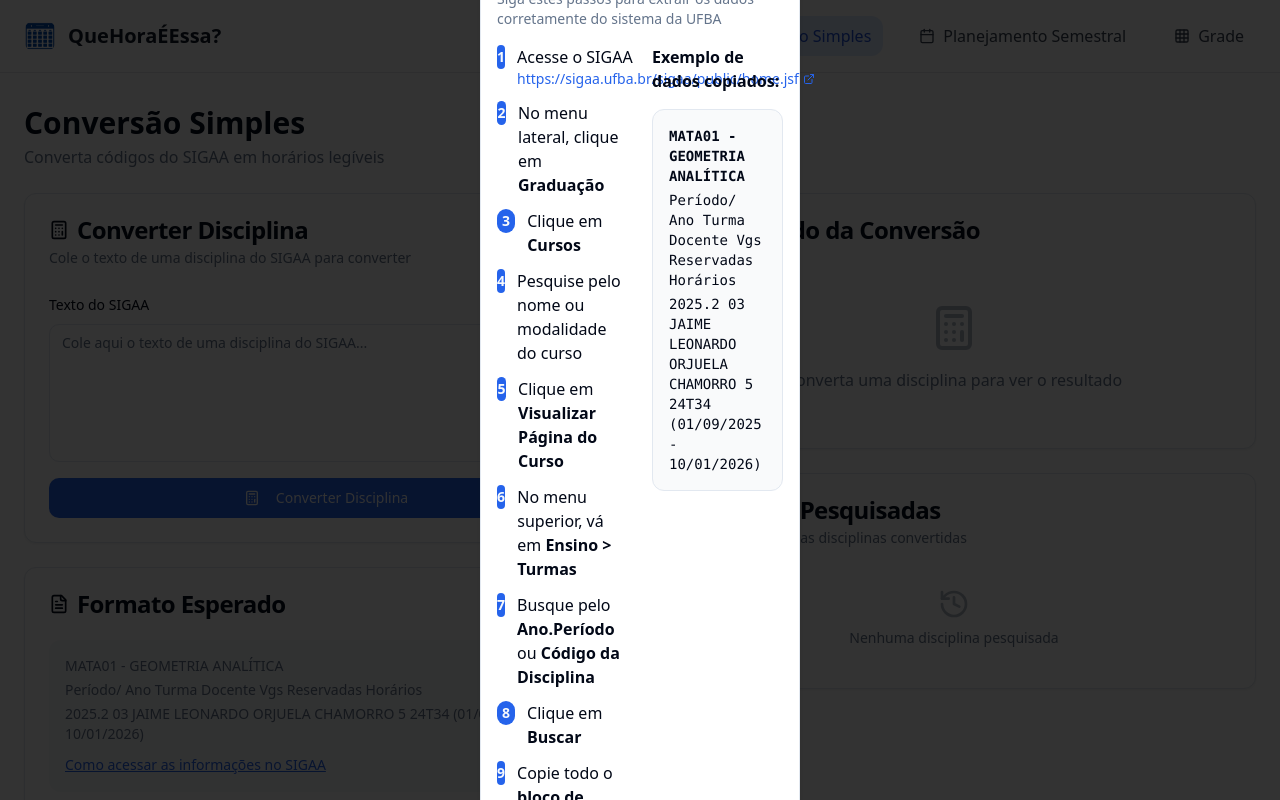
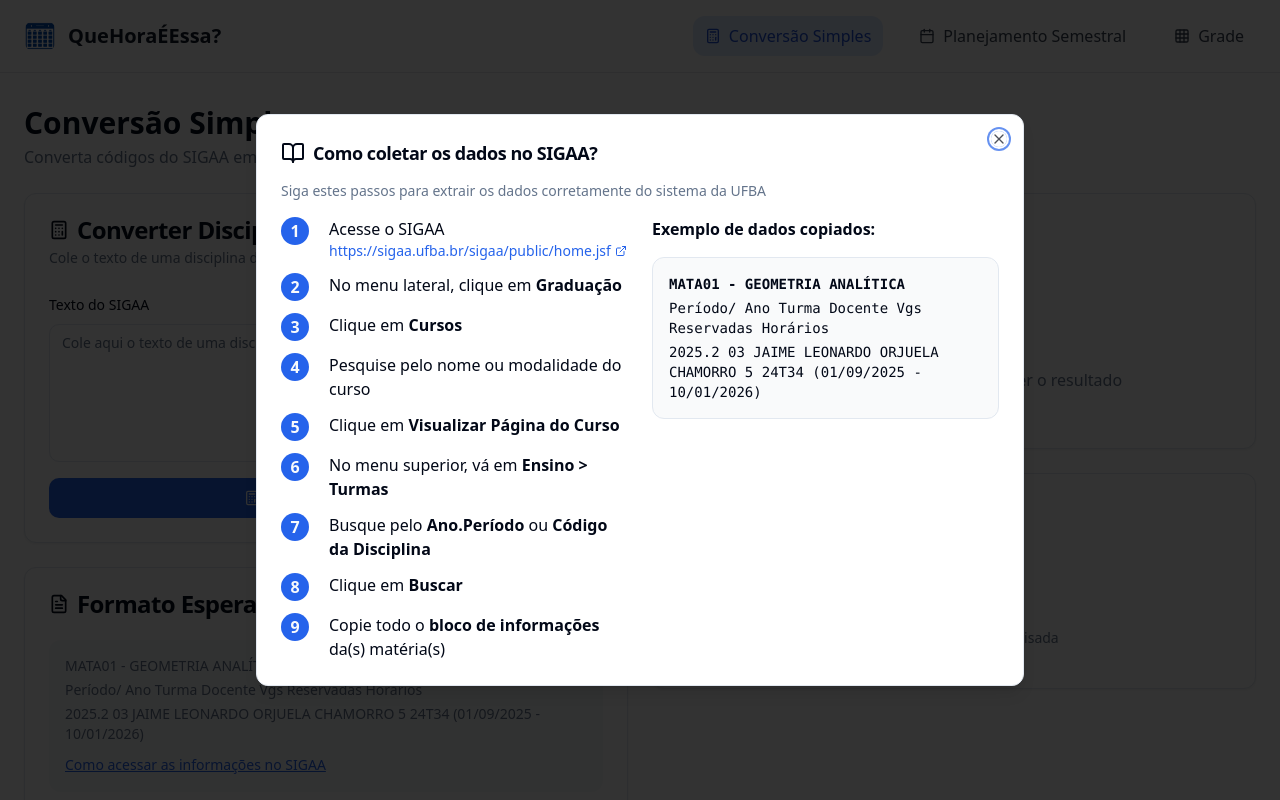
Before and after one commit to ic-ufba/que-hora-e-essa, a React (Vite) app: page /conversao in a window 1280 px wide. Both pictures are taken after a click on the button "Como acessar as informações no SIGAA". Shown: the top 800 px of the page. Built offline with nearby package versions, Linux system fonts and the light colour scheme.

Commit message:
Correção modal

```diff
--- a/src/components/GradeHoraria.tsx
+++ b/src/components/GradeHoraria.tsx
@@ -223,7 +223,7 @@
 
       {/* Disciplina Details Dialog */}
       <Dialog open={!!selectedDisciplina} onOpenChange={() => setSelectedDisciplina(null)}>
-        <DialogContent className="max-w-sm w-full mx-auto md:mx-0 p-4 md:p-8 rounded-xl !left-1/2 !-translate-x-1/2">
+        <DialogContent className="max-w-2xl w-full mx-auto md:mx-0 p-4 md:p-10 rounded-xl !left-1/2 !-translate-x-1/2">
           <DialogHeader>
             <DialogTitle className="flex items-center gap-2 mb-2">
               <BookOpen className="w-5 h-5 md:w-6 md:h-6" />
@@ -299,7 +299,7 @@
 
       {/* Tutorial Modal */}
       <Dialog open={showTutorialModal} onOpenChange={setShowTutorialModal}>
-        <DialogContent className="max-w-2xl w-full mx-auto md:mx-0 p-6 md:p-10 rounded-xl !left-1/2 !-translate-x-1/2">
+        <DialogContent className="max-w-3xl w-full mx-auto md:mx-0 p-3 md:p-6 max-h-[80vh] overflow-y-auto rounded-xl !left-1/2 !-translate-x-1/2">
           <DialogHeader>
             <DialogTitle className="flex items-center gap-2 mb-2">
               <BookOpen className="w-6 h-6" />
@@ -310,8 +310,8 @@
             </DialogDescription>
           </DialogHeader>
           <div className="space-y-6">
-            <div className="grid grid-cols-1 md:grid-cols-2 gap-6">
             <div className="space-y-4">
+              <h3 className="font-semibold text-sm md:text-base">Passos para acessar os dados:</h3>
               <div className="space-y-3">
                 <div className="flex items-start gap-3">
                   <div className="w-6 h-6 bg-primary text-primary-foreground rounded-full flex items-center justify-center text-sm font-bold">1</div>
@@ -385,7 +385,6 @@
               </div>
             </div>
           </div>
-          </div>
         </DialogContent>
       </Dialog>
     </div>
--- a/src/pages/ConversaoSimples.tsx
+++ b/src/pages/ConversaoSimples.tsx
@@ -489,7 +489,7 @@
 
       {/* Tutorial Modal */}
       <Dialog open={showTutorialModal} onOpenChange={setShowTutorialModal}>
-        <DialogContent className="max-w-xs w-full mx-auto md:mx-0 p-3 md:p-4 rounded-xl !left-1/2 !-translate-x-1/2">
+        <DialogContent className="max-w-3xl w-full mx-auto md:mx-0 p-3 md:p-6 max-h-[80vh] overflow-y-auto rounded-xl !left-1/2 !-translate-x-1/2">
           <DialogHeader>
             <DialogTitle className="flex items-center gap-2 mb-2">
               <BookOpen className="w-6 h-6" />
@@ -504,8 +504,8 @@
               <div className="space-y-4">
                 <div className="space-y-3">
                   <div className="flex items-start gap-3">
-                    <div className="w-6 h-6 bg-primary text-primary-foreground rounded-full flex items-center justify-center text-sm font-bold">1</div>
-                    <div>
+                    <div className="flex-shrink-0 w-6 h-6 md:w-7 md:h-7 bg-primary text-primary-foreground rounded-full flex items-center justify-center text-base font-bold">1</div>
+                    <div className="ml-2">
                       <p className="font-medium text-sm md:text-base">Acesse o SIGAA</p>
                       <a href="https://sigaa.ufba.br/sigaa/public/home.jsf" target="_blank" rel="noopener noreferrer" className="text-xs md:text-sm text-primary hover:underline flex items-center gap-1">
                         https://sigaa.ufba.br/sigaa/public/home.jsf
@@ -514,50 +514,50 @@
                     </div>
                   </div>
                   <div className="flex items-start gap-3">
-                    <div className="w-6 h-6 bg-primary text-primary-foreground rounded-full flex items-center justify-center text-sm font-bold">2</div>
-                    <div>
+                    <div className="flex-shrink-0 w-6 h-6 md:w-7 md:h-7 bg-primary text-primary-foreground rounded-full flex items-center justify-center text-base font-bold">2</div>
+                    <div className="ml-2">
                       <p className="font-medium text-sm md:text-base">No menu lateral, clique em <strong>Graduação</strong></p>
                     </div>
                   </div>
                   <div className="flex items-start gap-3">
-                    <div className="w-6 h-6 bg-primary text-primary-foreground rounded-full flex items-center justify-center text-sm font-bold">3</div>
-                    <div>
+                    <div className="flex-shrink-0 w-6 h-6 md:w-7 md:h-7 bg-primary text-primary-foreground rounded-full flex items-center justify-center text-base font-bold">3</div>
+                    <div className="ml-2">
                       <p className="font-medium text-sm md:text-base">Clique em <strong>Cursos</strong></p>
                     </div>
                   </div>
                   <div className="flex items-start gap-3">
-                    <div className="w-6 h-6 bg-primary text-primary-foreground rounded-full flex items-center justify-center text-sm font-bold">4</div>
-                    <div>
+                    <div className="flex-shrink-0 w-6 h-6 md:w-7 md:h-7 bg-primary text-primary-foreground rounded-full flex items-center justify-center text-base font-bold">4</div>
+                    <div className="ml-2">
                       <p className="font-medium text-sm md:text-base">Pesquise pelo nome ou modalidade do curso</p>
                     </div>
                   </div>
                   <div className="flex items-start gap-3">
-                    <div className="w-6 h-6 bg-primary text-primary-foreground rounded-full flex items-center justify-center text-sm font-bold">5</div>
-                    <div>
+                    <div className="flex-shrink-0 w-6 h-6 md:w-7 md:h-7 bg-primary text-primary-foreground rounded-full flex items-center justify-center text-base font-bold">5</div>
+                    <div className="ml-2">
                       <p className="font-medium text-sm md:text-base">Clique em <strong>Visualizar Página do Curso</strong></p>
                     </div>
                   </div>
                   <div className="flex items-start gap-3">
-                    <div className="w-6 h-6 bg-primary text-primary-foreground rounded-full flex items-center justify-center text-sm font-bold">6</div>
-                    <div>
+                    <div className="flex-shrink-0 w-6 h-6 md:w-7 md:h-7 bg-primary text-primary-foreground rounded-full flex items-center justify-center text-base font-bold">6</div>
+                    <div className="ml-2">
                       <p className="font-medium text-sm md:text-base">No menu superior, vá em <strong>Ensino &gt; Turmas</strong></p>
                     </div>
                   </div>
                   <div className="flex items-start gap-3">
-                    <div className="w-6 h-6 bg-primary text-primary-foreground rounded-full flex items-center justify-center text-sm font-bold">7</div>
-                    <div>
+                    <div className="flex-shrink-0 w-6 h-6 md:w-7 md:h-7 bg-primary text-primary-foreground rounded-full flex items-center justify-center text-base font-bold">7</div>
+                    <div className="ml-2">
                       <p className="font-medium text-sm md:text-base">Busque pelo <strong>Ano.Período</strong> ou <strong>Código da Disciplina</strong></p>
                     </div>
                   </div>
                   <div className="flex items-start gap-3">
-                    <div className="w-6 h-6 bg-primary text-primary-foreground rounded-full flex items-center justify-center text-sm font-bold">8</div>
-                    <div>
+                    <div className="flex-shrink-0 w-6 h-6 md:w-7 md:h-7 bg-primary text-primary-foreground rounded-full flex items-center justify-center text-base font-bold">8</div>
+                    <div className="ml-2">
                       <p className="font-medium text-sm md:text-base">Clique em <strong>Buscar</strong></p>
                     </div>
                   </div>
                   <div className="flex items-start gap-3">
-                    <div className="w-6 h-6 bg-primary text-primary-foreground rounded-full flex items-center justify-center text-sm font-bold">9</div>
-                    <div>
+                    <div className="flex-shrink-0 w-6 h-6 md:w-7 md:h-7 bg-primary text-primary-foreground rounded-full flex items-center justify-center text-base font-bold">9</div>
+                    <div className="ml-2">
                       <p className="font-medium text-sm md:text-base">Copie todo o <strong>bloco de informações</strong> da(s) matéria(s)</p>
                     </div>
                   </div>
--- a/src/pages/PlanejadorSemestral.tsx
+++ b/src/pages/PlanejadorSemestral.tsx
@@ -448,7 +448,7 @@
 
       {/* Tutorial Modal */}
       <Dialog open={showTutorialModal} onOpenChange={setShowTutorialModal}>
-        <DialogContent className="max-w-xs w-full mx-auto md:mx-0 p-3 md:p-4 rounded-xl !left-1/2 !-translate-x-1/2">
+        <DialogContent className="max-w-3xl w-full mx-auto md:mx-0 p-3 md:p-6 max-h-[80vh] overflow-y-auto rounded-xl !left-1/2 !-translate-x-1/2">
           <DialogHeader>
             <DialogTitle className="flex items-center gap-2 mb-2">
               <BookOpen className="w-6 h-6" />
```
Lines whose indentation alone changed are shown as unchanged.
